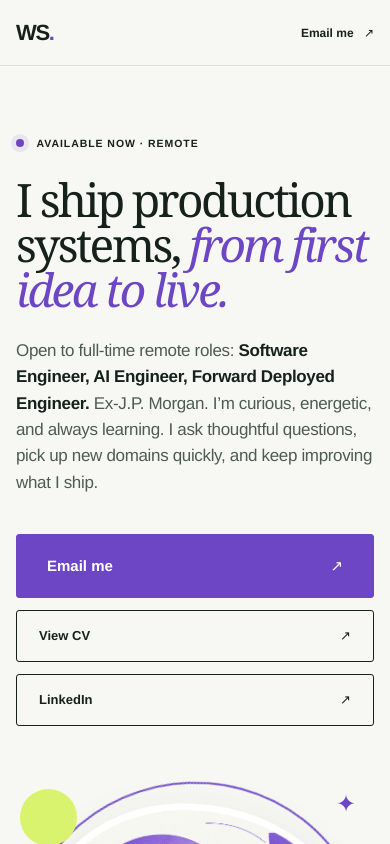
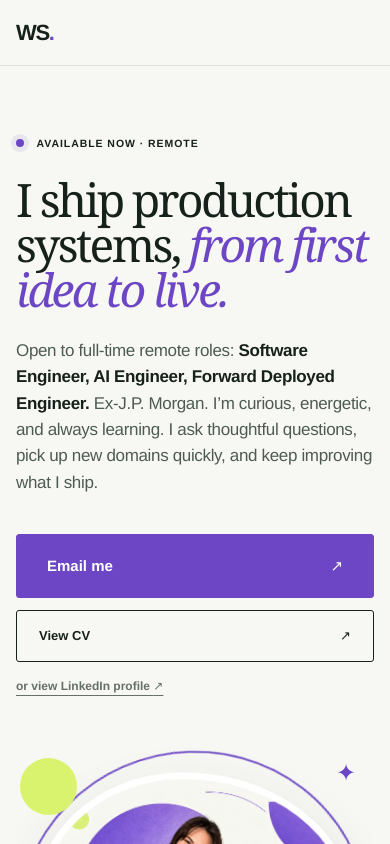
Before and after one commit to wszitenhelm/my-website, a React (Vite) app in the folder my-portfolio/: page / in a window 390 px wide. Shown: the top 844 px of the page. Built offline with nearby package versions, Linux system fonts and the light colour scheme; the HTML template or start-up script is replaced by a standard one.

Commit message:
Refine hero CTA hierarchy

```diff
--- a/my-portfolio/src/Home.jsx
+++ b/my-portfolio/src/Home.jsx
@@ -166,7 +166,6 @@ export default function Home() {
             <a key={href} href={href}>{label}</a>
           ))}
         </nav>
-        <a className="header-contact" href={EMAIL_HREF}>Email me <span>↗</span></a>
       </header>
 
       <main id="top">
@@ -178,9 +177,11 @@ export default function Home() {
               Open to full-time remote roles: <strong>Software Engineer, AI Engineer, Forward Deployed Engineer.</strong> Ex-J.P. Morgan. I’m curious, energetic, and always learning. I ask thoughtful questions, pick up new domains quickly, and keep improving what I ship.
             </p>
             <div className="hero-actions">
-              <a className="button button-primary hero-primary-cta" href={EMAIL_HREF}>Email me <span>↗</span></a>
-              <a className="button button-secondary" href="/CV.pdf" target="_blank" rel="noreferrer">View CV <span>↗</span></a>
-              <a className="button button-secondary" href={LINKEDIN_URL} target="_blank" rel="noreferrer">LinkedIn <span>↗</span></a>
+              <div className="hero-button-row">
+                <a className="button button-primary hero-primary-cta" href={EMAIL_HREF}>Email me <span>↗</span></a>
+                <a className="button button-secondary" href="/CV.pdf" target="_blank" rel="noreferrer">View CV <span>↗</span></a>
+              </div>
+              <a className="hero-linkedin" href={LINKEDIN_URL} target="_blank" rel="noreferrer">or view LinkedIn profile <span>↗</span></a>
             </div>
           </div>
 
--- a/my-portfolio/src/index.css
+++ b/my-portfolio/src/index.css
@@ -40,10 +40,8 @@ a:focus-visible, button:focus-visible { outline: 3px solid #6d46c5; outline-offs
 .wordmark { width: max-content; font-size: 22px; font-weight: 800; letter-spacing: -.06em; }
 .wordmark span { color: #6d46c5; }
 .site-header nav { display: flex; gap: 30px; font-size: 13px; font-weight: 600; }
-.site-header nav a, .header-contact { transition: opacity .2s ease; }
-.site-header nav a:hover, .header-contact:hover { opacity: .55; }
-.header-contact { justify-self: end; font-size: 13px; font-weight: 700; white-space: nowrap; }
-.header-contact span { margin-left: 7px; }
+.site-header nav a { transition: opacity .2s ease; }
+.site-header nav a:hover { opacity: .55; }
 
 .hero {
   min-height: 690px;
@@ -66,7 +64,8 @@ a:focus-visible, button:focus-visible { outline: 3px solid #6d46c5; outline-offs
 em { color: #6d46c5; font-weight: 400; }
 .hero-intro { max-width: 700px; margin: 34px 0 0; color: #4e5b53; font-size: clamp(18px, 2vw, 23px); line-height: 1.55; letter-spacing: -.02em; }
 .hero-intro strong { color: var(--ink); font-weight: 750; }
-.hero-actions { display: flex; flex-wrap: wrap; gap: 12px; margin-top: 38px; }
+.hero-actions { display: grid; justify-items: start; gap: 15px; margin-top: 38px; }
+.hero-button-row { display: flex; flex-wrap: wrap; gap: 12px; }
 .button { display: inline-flex; align-items: center; justify-content: center; gap: 24px; min-height: 52px; padding: 0 22px; border: 1px solid var(--ink); border-radius: 3px; font-size: 13px; font-weight: 750; transition: transform .2s ease, background .2s ease, color .2s ease; }
 .button:hover { transform: translateY(-2px); }
 .button-primary { background: var(--ink); color: white; }
@@ -74,6 +73,8 @@ em { color: #6d46c5; font-weight: 400; }
 .button-secondary:hover { background: white; }
 .hero-primary-cta { min-height: 64px; gap: 40px; padding-inline: 30px; border-color: #6d46c5; background: #6d46c5; font-size: 15px; }
 .hero-primary-cta:hover { border-color: #5834ad; background: #5834ad; }
+.hero-linkedin { color: var(--muted); font-size: 12px; font-weight: 700; text-decoration: underline; text-underline-offset: 5px; transition: color .2s ease; }
+.hero-linkedin:hover { color: #6d46c5; }
 .hero-side { display: grid; gap: 30px; align-self: end; }
 .hero-sticker {
   position: relative;
@@ -282,14 +283,14 @@ em { color: #6d46c5; font-weight: 400; }
 @media (max-width: 640px) {
   .shell { width: min(100% - 32px, 1180px); }
   .site-header { min-height: 66px; padding-inline: 16px; }
-  .header-contact { font-size: 12px; }
   .hero { gap: 52px; padding-block: 70px 56px; }
   .hero-side { grid-template-columns: 1fr; }
   .hero-sticker { width: min(100%, 430px); margin-inline: auto; overflow: clip; }
   .hero .eyebrow { font-size: 10.5px; letter-spacing: .09em; }
   .hero h1 { font-size: clamp(42px, 11.8vw, 58px); }
   .hero-intro { margin-top: 26px; font-size: 17px; }
-  .hero-actions { flex-direction: column; align-items: stretch; }
+  .hero-actions { justify-items: stretch; }
+  .hero-button-row { flex-direction: column; }
   .button { justify-content: space-between; }
   .highlights-grid { width: 100%; grid-template-columns: 1fr; }
   .highlight { min-height: 130px; padding: 22px 16px; }
```
